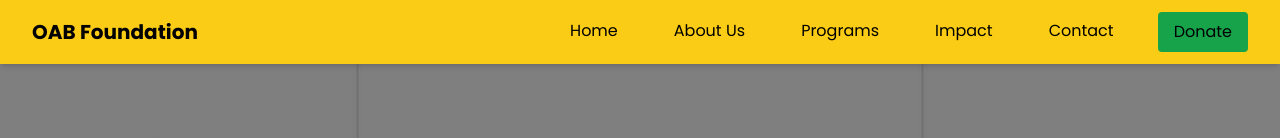
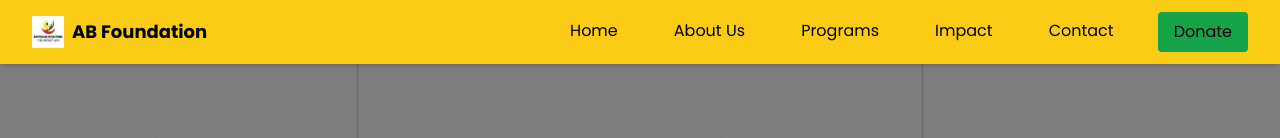
Before and after one commit to Hilander360/abfoundation.org, a plain HTML site: page index.html in a window 1280 px wide. Shown: the top 138 px of the page. Drawn offline with nearby package versions, Linux system fonts and the light colour scheme.

Commit message:
Update index.html
logo was added at the nav bar and in the browser as well

```diff
--- a/index.html
+++ b/index.html
@@ -5,6 +5,7 @@
     <meta name="viewport" content="width=device-width, initial-scale=1.0">
     <title>Agyenim Boateng Foundation</title>
     <script src="https://cdn.tailwindcss.com"></script>
+	<link rel="icon" href="logo.jpg" type="image/png">
     <style>
         @import url('https://fonts.googleapis.com/css2?family=Poppins:wght@300;400;500;600;700&display=swap');
 
@@ -55,7 +56,11 @@
             <div class="flex justify-between h-16">
                 <div class="flex items-center">
                     <a href="#" class="flex-shrink-0 flex items-center">
-                        <span class="text-xl font-bold text-white-600">OAB Foundation</span>
+                      <div class="flex items-center space-x-2">
+		<img src="logo.jpg" alt="AB Foundation Logo" class="h-8 w-8">
+			<span class="text-lg font-bold">AB Foundation</span>
+					</div>
+                    </a>
                     </a>
                 </div>
                 <div class="hidden md:ml-6 md:flex md:items-center md:space-x-8">
```
